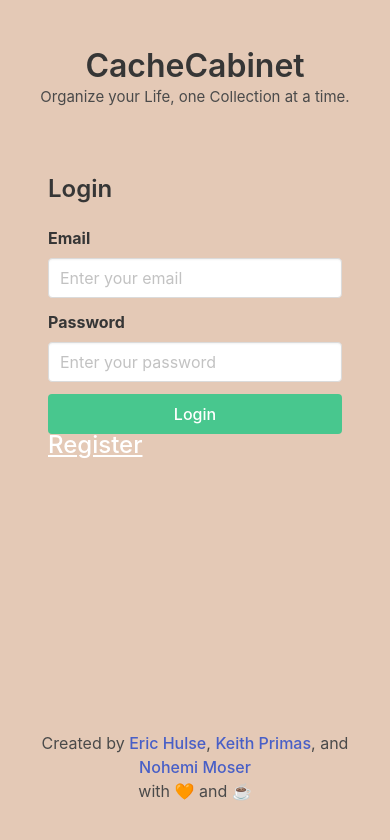
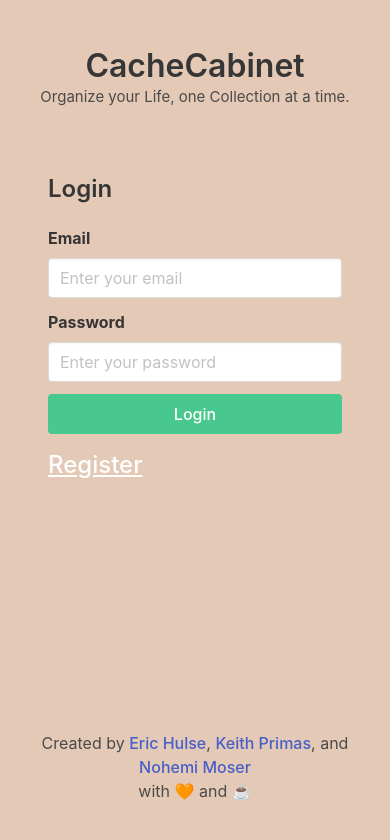
Before and after one commit to sempercuriosus/CacheCabinet, a React (Vite) app in the folder cachecabinet/Client/: page / in a window 390 px wide. Shown: the top 840 px of the page. Built offline with nearby package versions, Linux system fonts and the light colour scheme.

Commit message:
fixed register link spacing on mobile

```diff
--- a/cachecabinet/Client/src/assets/home.css
+++ b/cachecabinet/Client/src/assets/home.css
@@ -6,9 +6,6 @@ body {
     justify-content: center;
     align-items: center;
 }
-
-
-
 
 .footer {
   position: relative;
@@ -22,7 +19,6 @@ footer.footer {
   padding: 48px 24px 20px;
   position: relative;
 }
-
 
 /* Add this to your existing CSS file or create a new one */
 /* Add this to your existing CSS file or create a new one */
@@ -55,6 +51,10 @@ footer.footer {
     top: 100px;
     margin-bottom: 40px;
     padding-bottom: 30px;
+  }
+  a.has-text-white.is-size-4 {
+    position: relative;
+    top: 20px;
   }
 }
 
--- a/cachecabinet/Client/src/components/Login.jsx
+++ b/cachecabinet/Client/src/components/Login.jsx
@@ -80,7 +80,7 @@ function Login(props) {
       <div>
       <Link
         to='/register'
-        className='has-text-white is-size-4 ' style={{ textDecoration: 'underline' }}>
+        className='has-text-white is-size-4' style={{ textDecoration: 'underline' }}>
         Register
       </Link>
       </div>
```
